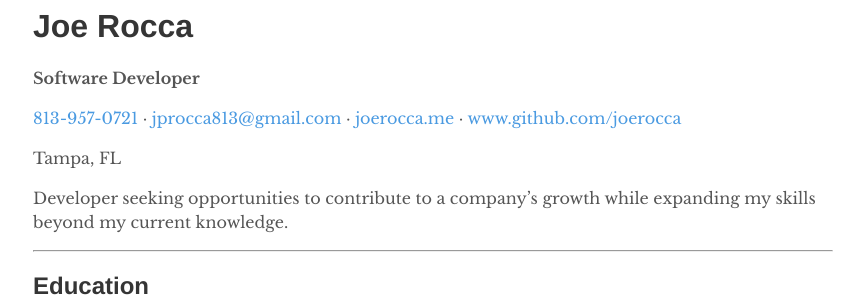
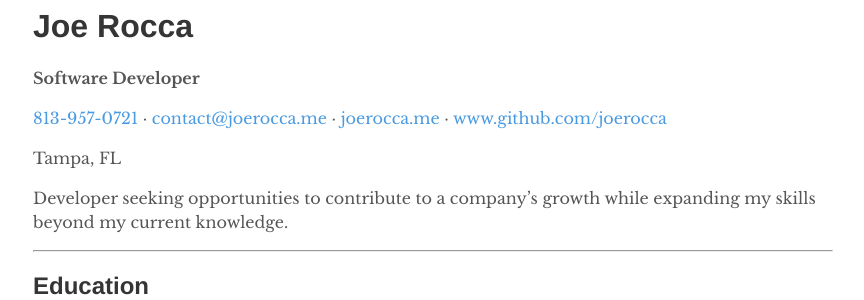
Before and after one commit to joerocca/joerocca.github.io, a Jekyll site: the page built from resume.md, in a window 1280 px wide. Shown: the part 223-523 px from the top of the page, without its empty margins (207-1071 px from the left). Built offline with Jekyll 4.4.1, drawn with Linux system fonts in a browser that asks for light colours.

Commit message:
Updated email

```diff
--- a/_config.yml
+++ b/_config.yml
@@ -20,7 +20,7 @@ markdown:       kramdown
 author:
   name:         Joe Rocca
   website:      http://joerocca.me
-  email:        jprocca813@gmail.com
+  email:        contact@joerocca.me
   phone:        813-957-0721
   github:       https://github.com/joerocca
   linkedin:     https://www.linkedin.com/pub/joe-rocca/7b/958/490
```
